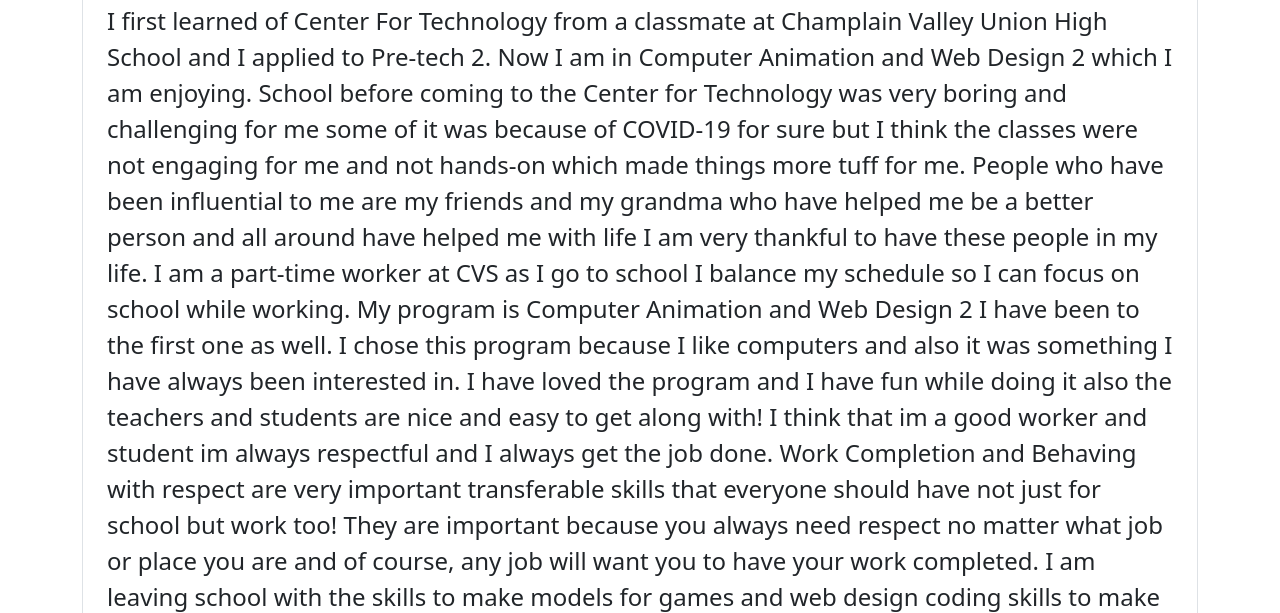
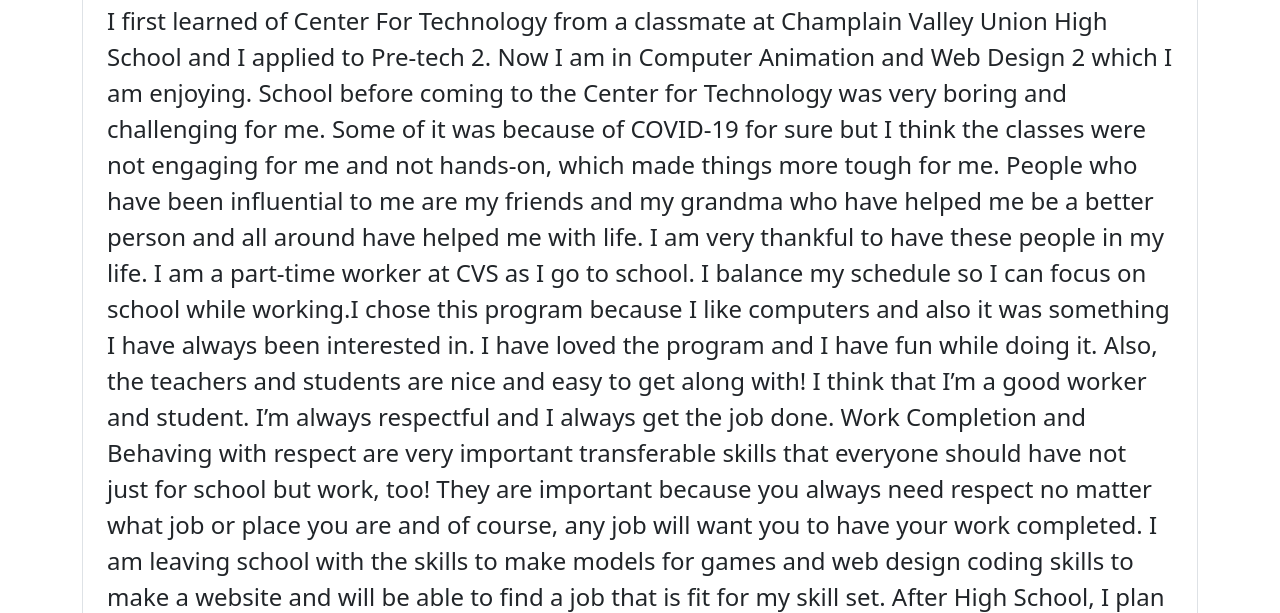
Before and after one commit to Richard-PetersVT/Richard-PetersVT.github.io, a plain HTML site: page mypathessay.html in a window 1280 px wide. Shown: the part 187-800 px from the top of the page. Drawn offline with nearby package versions, Linux system fonts and the light colour scheme.

Commit message:
Update mypathessay.html

```diff
--- a/mypathessay.html
+++ b/mypathessay.html
@@ -40,7 +40,7 @@
 
         <p class="container">
 
-           I first learned of Center For Technology from a classmate at Champlain Valley Union High School and I applied to Pre-tech 2. Now I am in Computer Animation and Web Design 2 which I am enjoying. School before coming to the Center for Technology was very boring and challenging for me some of it was because of COVID-19 for sure but I think the classes were not engaging for me and not hands-on which made things more tuff for me. People who have been influential to me are my friends and my grandma who have helped me be a better person and all around have helped me with life I am very thankful to have these people in my life.
+I first learned of Center For Technology from a classmate at Champlain Valley Union High School and I applied to Pre-tech 2. Now I am in Computer Animation and Web Design 2 which I am enjoying. School before coming to the Center for Technology was very boring and challenging for me. Some of it was because of COVID-19 for sure but I think the classes were not engaging for me and not hands-on, which made things more tough for me. People who have been influential to me are my friends and my grandma who have helped me be a better person and all around have helped me with life. I am very thankful to have these people in my life.
 
 
 
@@ -48,7 +48,7 @@
 
 
 
-I am a part-time worker at CVS as I go to school I balance my schedule so I can focus on school while working. My program is Computer Animation and Web Design 2 I have been to the first one as well. I chose this program because I like computers and also it was something I have always been interested in. I have loved the program and I have fun while doing it also the teachers and students are nice and easy to get along with!
+I am a part-time worker at CVS as I go to school. I balance my schedule so I can focus on school while working.I chose this program because I like computers and also it was something I have always been interested in. I have loved the program and I have fun while doing it. Also, the teachers and students are nice and easy to get along with!
 
 
 
@@ -56,7 +56,7 @@ I am a part-time worker at CVS as I go to school I balance my schedule so I can
 
 
 
-I think that im a good worker and student im always respectful and I always get the job done. Work Completion and Behaving with respect are very important transferable skills that everyone should have not just for school but work too! They are important because you always need respect no matter what job or place you are and of course, any job will want you to have your work completed. I am leaving school with the skills to make models for games and web design coding skills to make a website and able to find a job that is fit for my skill set.
+I think that I’m a good worker and student. I’m always respectful and I always get the job done. Work Completion and Behaving with respect are very important transferable skills that everyone should have not just for school but work, too! They are important because you always need respect no matter what job or place you are and of course, any job will want you to have your work completed. I am leaving school with the skills to make models for games and web design coding skills to make a website and will be able to find a job that is fit for my skill set.
 
 
 
@@ -74,6 +74,8 @@ I think that im a good worker and student im always respectful and I always get
 
 After High School, I plan to move to a full-time position at my current job while exploring other job opportunities. For example, I am interested in web design and development as well as a career in plumbing or as an electrician or I could do something with fixing computers. Those fields pay well. Ultimately I’d like to make enough money to start my own business. There are a lot of things I’d like to do in my future and I’d like to make enough money to make it happen such as buying a car to remodel it or buying my dream car those are just some things.
 
+
+
         </p>
 
     </div>
```
